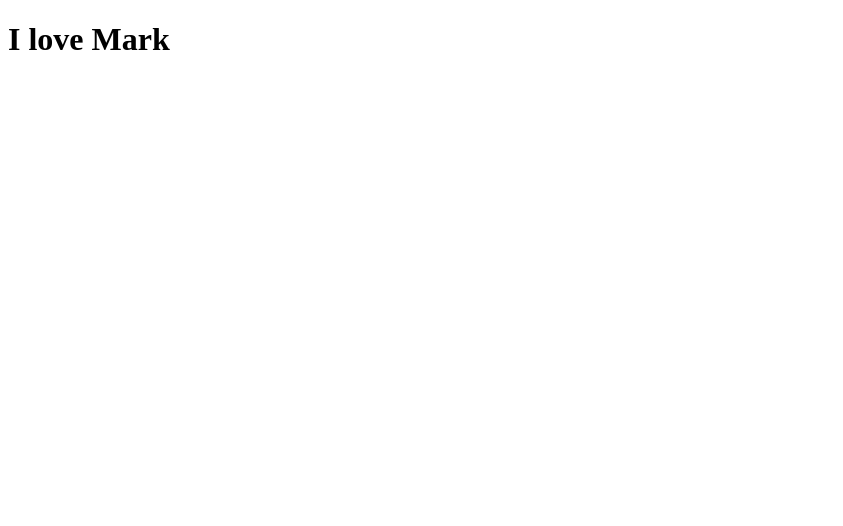
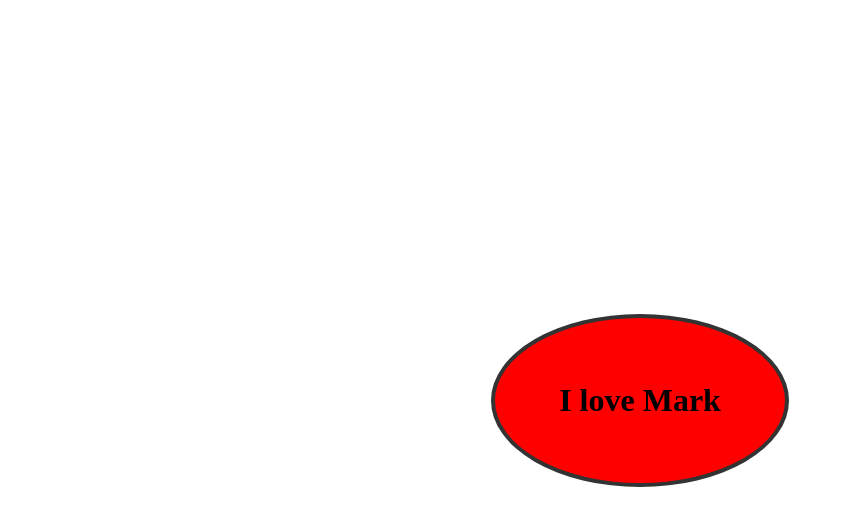
Before and after one commit to KylesTech95/I-love-Mark, a plain HTML site: page index.html in a window 1280 px wide. Shown: the whole page, without its empty margins (0-843 px from the left). Drawn offline with Linux system fonts and the light colour scheme.

Commit message:
fix: front-end

```diff
--- a/index.html
+++ b/index.html
@@ -3,6 +3,7 @@
 <head>
     <meta charset="UTF-8">
     <meta name="viewport" content="width=device-width, initial-scale=1.0">
+    <link rel="stylesheet" href="styles.css">
     <title>I Love Mark</title>
 </head>
 <body>
--- a/styles.css
+++ b/styles.css
@@ -1 +1,11 @@
 *{margin:0;padding:0;box-sizing:border-box} body{display:flex;flex-direction:column;align-items:center;justify-content:center;height:100vh;}
+
+
+.mark-container{
+    background:red;
+    border: 4px solid #333;
+    border-radius: 50%;;
+}
+.mark{
+    padding:4rem;
+}
```
